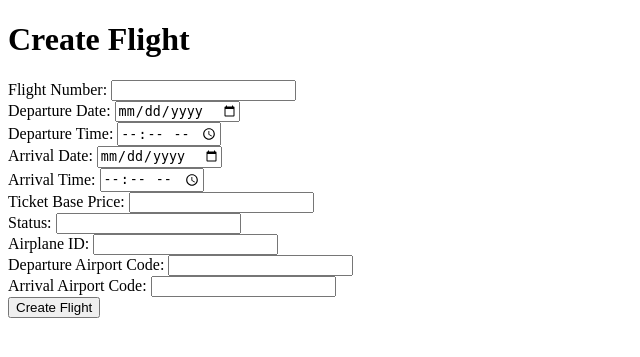
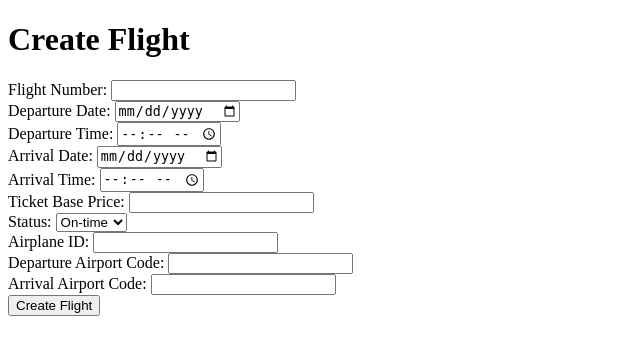
Before and after one commit to JaifHowladar/AirlineDB, a Flask app: template templates/create_flight.html in a window 1280 px wide. Shown: the top 357 px of the page, without its empty margins (0-640 px from the left). Run offline with Flask 3, Linux system fonts and the light colour scheme; the template is opened without the code that fills it, so the values that code supplies are empty.

Commit message:
dropdown

```diff
--- a/templates/create_flight.html
+++ b/templates/create_flight.html
@@ -22,7 +22,10 @@
         <label for="ticket_base_price">Ticket Base Price:</label>
         <input type="number" id="ticket_base_price" name="ticket_base_price" step="0.01" required><br>
         <label for="status">Status:</label>
-        <input type="text" id="status" name="status" required><br>
+        <select id="status" name="status" required>
+            <option value="on-time">On-time</option>
+            <option value="delayed">Delayed</option>
+        </select><br>
         <label for="airplane_id">Airplane ID:</label>
         <input type="number" id="airplane_id" name="airplane_id" required><br>
         <label for="departure_airport_code">Departure Airport Code:</label>
```
